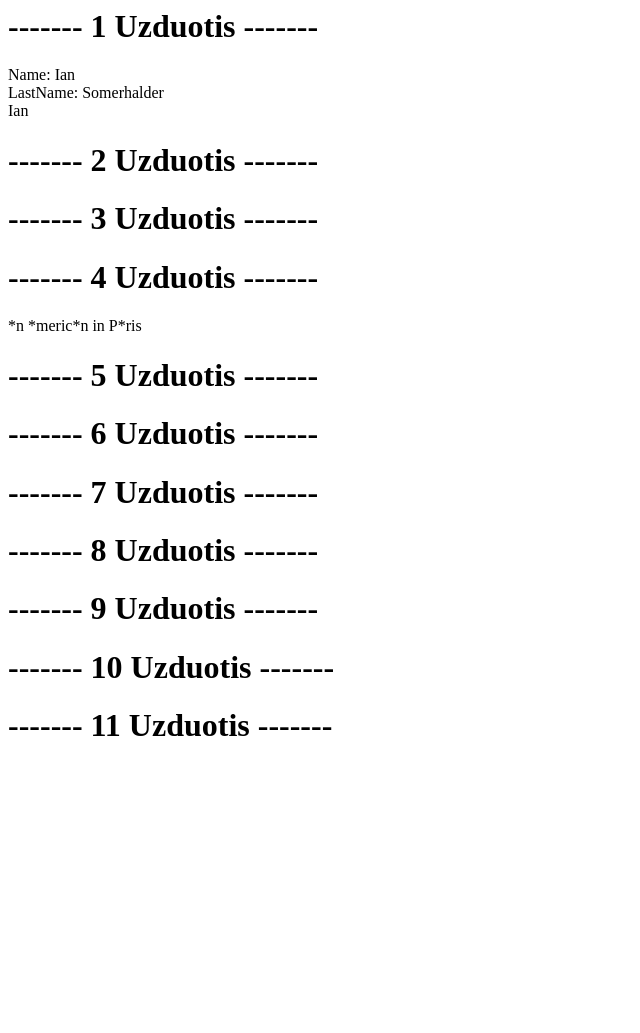
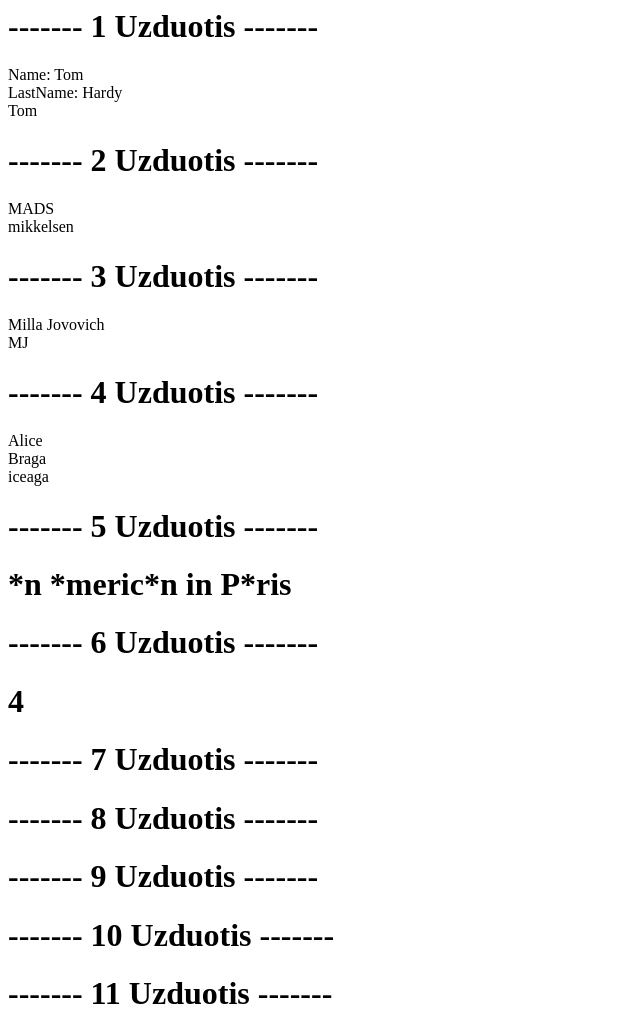
Before and after one commit to beatarynkevic/AntrasNamuDarbasPHP, a PHP site: page / in a window 1280 px wide. Shown: the whole page, without its empty margins (0-640 px from the left). Before the commit the page ends 736 px from the top, so only its background shows below. Run offline with PHP 8.4, Linux system fonts and the light colour scheme.

Commit message:
6uzduotys

```diff
--- a/index.php
+++ b/index.php
@@ -1,8 +1,8 @@
 <h1> ------- 1 Uzduotis ------- </h1>
 
 <?php
-$name = 'Ian';
-$lName = 'Somerhalder';
+$name = 'Tom';
+$lName = 'Hardy';
 echo "Name: $name <br> LastName: $lName <br>";
 
 if (strlen($name) < strlen($lName)) {
@@ -18,20 +18,37 @@ if (strlen($name) < strlen($lName)) {
 <h1> ------- 2 Uzduotis ------- </h1>
 
 <?php
+$actorsName = 'mads';
+$actorsLastName = 'MIKKELSEN';
 
+echo strtoupper($actorsName) . '<br>';
+echo strtolower($actorsLastName) . '<br>';
 ?>
 
 
 <h1> ------- 3 Uzduotis ------- </h1>
 
 <?php
-//$firstName
-//$lastName
- //$concat = substr($firstName, -3).substr($lastName, -3);
+$vardas = 'Milla';
+$pavarde = 'Jovovich';
+$firstLetters = $vardas[0] . $pavarde[0];
+echo "$vardas $pavarde <br>";
+echo $firstLetters . '<br>';
 ?>
 
 
 <h1> ------- 4 Uzduotis ------- </h1>
+
+<?php
+$acName = 'Alice';
+$acLastName = 'Braga';
+$naujasStringas = substr($acName, 2, 4) . substr($acLastName, 2, 4);
+echo $acName . '<br>' . $acLastName . '<br>';
+echo $naujasStringas . '<br>';
+?>
+
+
+<h1> ------- 5 Uzduotis ------- <h1/>
 
 <?php
 $paris = "An American in Paris";
@@ -41,19 +58,13 @@ echo(str_replace($whatReplace, $replace, $paris)); //ka, kuo pakeisti ir is kur
 ?>
 
 
-<h1> ------- 5 Uzduotis ------- <h1/>
+<h1> ------- 6 Uzduotis ------- <h1/>
 
 <?php
 $american = "An American in Paris";
 $letterCount = substr_count($american, "a");
 $letterCount += substr_count($american, "A");
-?>
-
-
-<h1> ------- 6 Uzduotis ------- <h1/>
-
-<?php
-
+echo $letterCount;
 ?>
 
 
```
